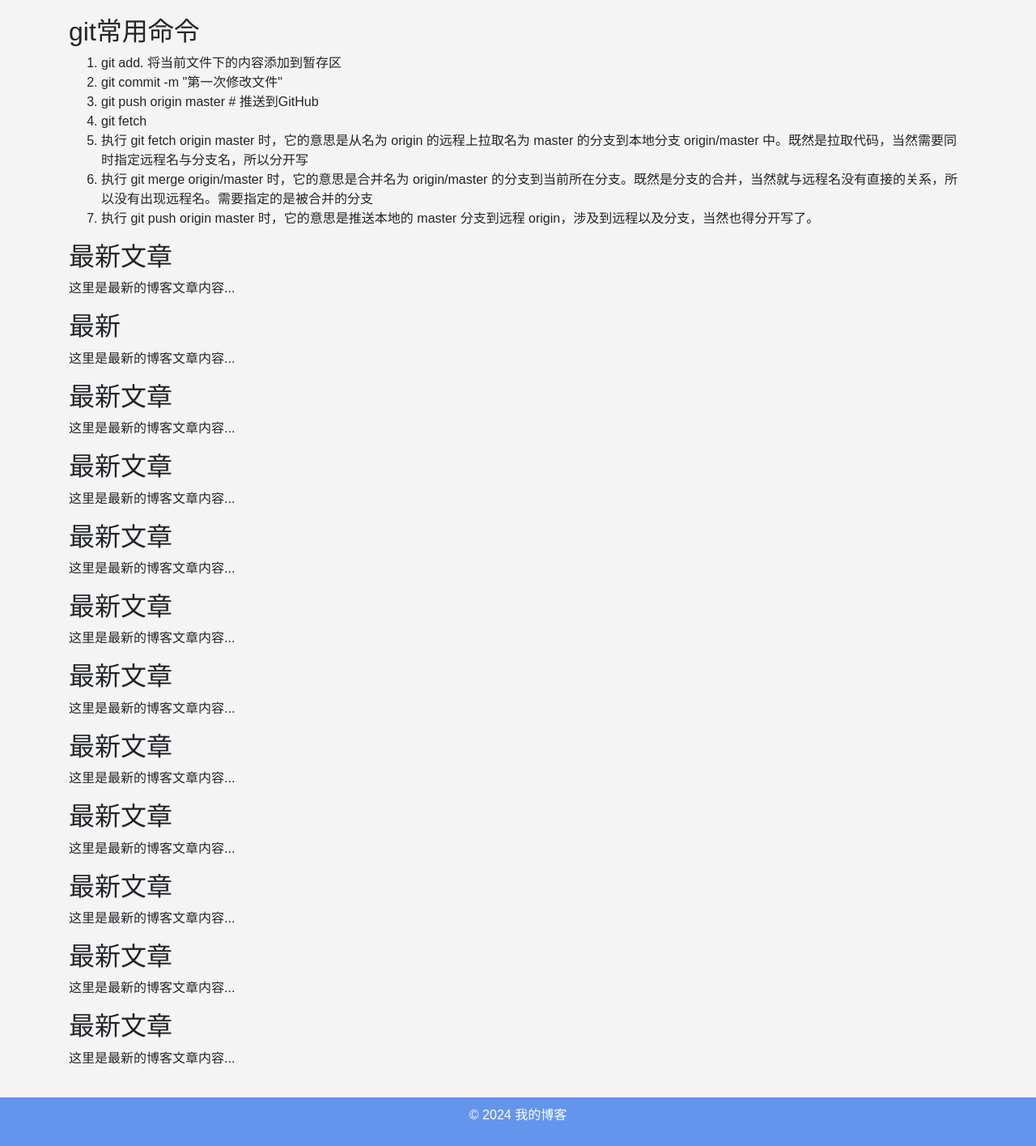
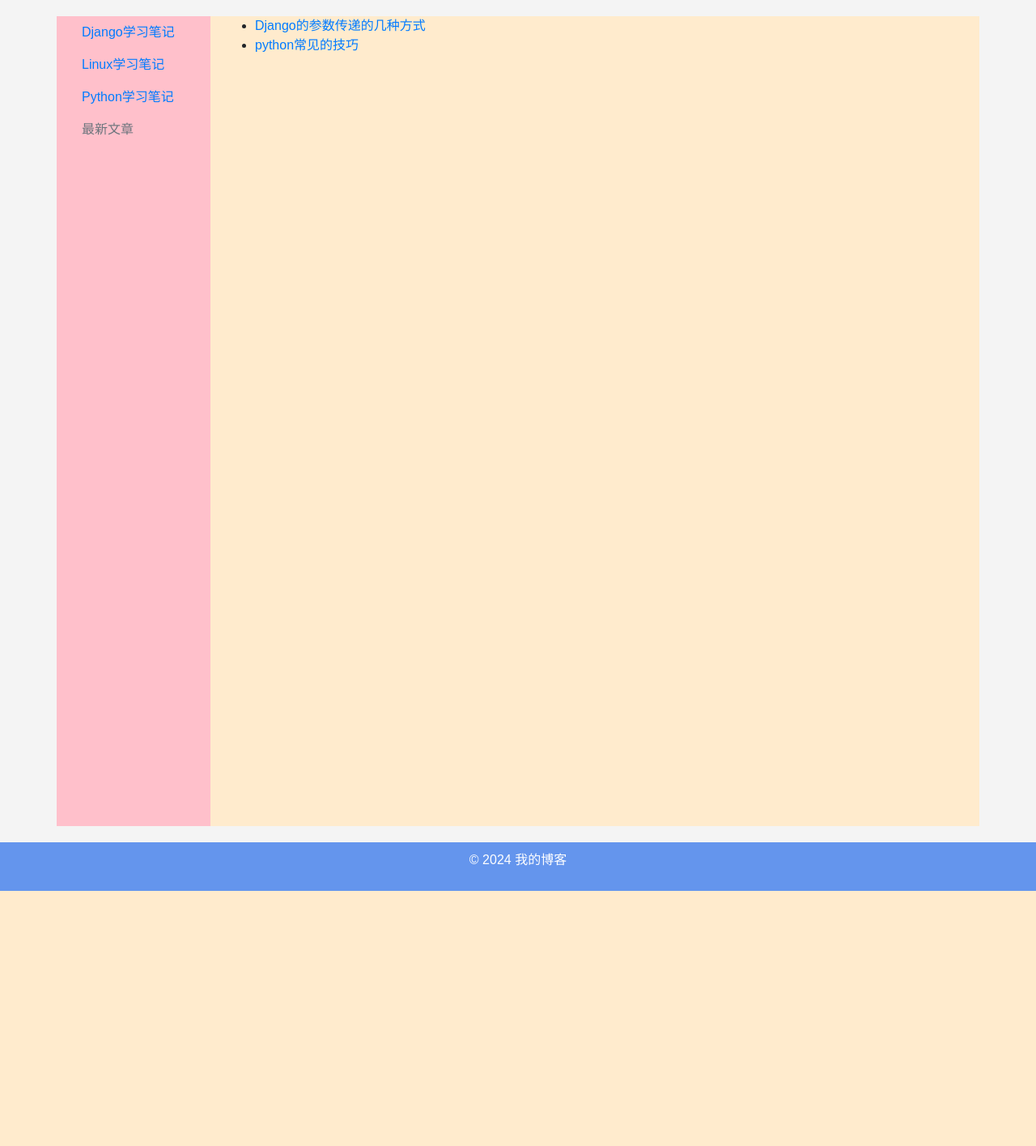
Before and after one commit to xiejunliang2021/Dj_Blog, a Django app: page /blog/index/ in a window 1280 px wide. Shown: the part 118-1533 px from the top of the page at 81% size. After the commit the page ends 1218 px from the top, so only its background shows below. Run offline with Django 4.2, Linux system fonts and the light colour scheme; some libraries are stand-ins or nearby versions.

Commit message:
修改了index的页面

```diff
--- a/Blog/urls.py
+++ b/Blog/urls.py
@@ -3,5 +3,7 @@ from Blog.views import *
 
 
 urlpatterns = [
-    path('index/', index, name='index')
+    path('index/', index, name='index'),
+    path('return_arg/', django_return_arg, name='django_return_arg'),
+    path('django/', django_link, name='django')
 ]
--- a/Blog/views.py
+++ b/Blog/views.py
@@ -4,3 +4,13 @@ from django.shortcuts import render
 def index(request):
 
     return render(request, 'index.html')
+
+
+def django_link(request):
+
+    return render(request, 'django_link.html')
+
+
+def django_return_arg(request):
+
+    return render(request, 'django_return_arg.html')
--- /dev/null
+++ b/templates/django_link.html
@@ -0,0 +1,5 @@
+{% extends 'index.html' %}
+
+{% block body_stock %}
+    <a href="{% url 'blog:django_return_arg' %}">Django参数传递的几种方式</a>
+{% endblock %}
--- /dev/null
+++ b/templates/django_return_arg.html
@@ -0,0 +1,6 @@
+{% extends 'index.html' %}
+
+
+{% block body_stock %}
+    <h3>django的参数传递</h3>
+{% endblock %}
--- a/templates/index.html
+++ b/templates/index.html
@@ -67,36 +67,55 @@
         </div>
     </nav>
     <section>
+          <div class="container" style="background-color:pink; height: 1000px">
+      <div class="row">
+        <div class="col-sm-2">
+          <ul class="nav flex-column">
+      <li class="nav-item">
+        <a class="nav-link active" href="{% url 'blog:django' %}">Django学习笔记</a>
+      </li>
+      <li class="nav-item">
+        <a class="nav-link" href="{% url 'pystock:code' %}">Linux学习笔记</a>
+      </li>
+      <li class="nav-item">
+        <a class="nav-link" href="{% url 'pystock:all_yield' %}">Python学习笔记</a>
+      </li>
+      <li class="nav-item">
+        <a class="nav-link disabled">最新文章</a>
+      </li>
+    </ul>
+        </div>
+        <div class="col-sm-10" style="height: 1000px; background-color: blanchedalmond;">
+            {% block body_stock %}
+                <ul>
+                    <li><a href="{% url 'blog:django_return_arg' %}">Django的参数传递的几种方式</a></li>
+                    <li><a href="#">python常见的技巧</a></li>
+                </ul>
+
+
+            {% endblock %}
+        </div>
+
+      </div>
+</div>
         {% block body %}
 
 
-        <div class="container">
-            <h2>git常用命令</h2>
-            <div>
-                <ol>
-                    <li>git add. 将当前文件下的内容添加到暂存区</li>
-                    <li>git commit -m "第一次修改文件"</li>
-                    <li>git push origin master  # 推送到GitHub</li>
-                    <li>git fetch</li>
-                    <li>执行 git fetch origin master 时，它的意思是从名为 origin 的远程上拉取名为 master 的分支到本地分支 origin/master 中。既然是拉取代码，当然需要同时指定远程名与分支名，所以分开写</li>
-                    <li>执行 git merge origin/master 时，它的意思是合并名为 origin/master 的分支到当前所在分支。既然是分支的合并，当然就与远程名没有直接的关系，所以没有出现远程名。需要指定的是被合并的分支</li>
-                    <li>执行 git push origin master 时，它的意思是推送本地的 master 分支到远程 origin，涉及到远程以及分支，当然也得分开写了。</li>
-                </ol>
-            </div>
-            <h2>最新文章</h2>
-            <p>这里是最新的博客文章内容...</p><h2>最新</h2>
-            <p>这里是最新的博客文章内容...</p><h2>最新文章</h2>
-            <p>这里是最新的博客文章内容...</p><h2>最新文章</h2>
-            <p>这里是最新的博客文章内容...</p><h2>最新文章</h2>
-            <p>这里是最新的博客文章内容...</p><h2>最新文章</h2>
-            <p>这里是最新的博客文章内容...</p><h2>最新文章</h2>
-            <p>这里是最新的博客文章内容...</p><h2>最新文章</h2>
-            <p>这里是最新的博客文章内容...</p><h2>最新文章</h2>
-            <p>这里是最新的博客文章内容...</p><h2>最新文章</h2>
-            <p>这里是最新的博客文章内容...</p><h2>最新文章</h2>
-            <p>这里是最新的博客文章内容...</p><h2>最新文章</h2>
-            <p>这里是最新的博客文章内容...</p>
-            </div>
+{#        <div class="container">#}
+{#            <h2>git常用命令</h2>#}
+{#            <div>#}
+{#                <ol>#}
+{#                    <li>git add. 将当前文件下的内容添加到暂存区</li>#}
+{#                    <li>git commit -m "第一次修改文件"</li>#}
+{#                    <li>git push origin master  # 推送到GitHub</li>#}
+{#                    <li>git fetch</li>#}
+{#                    <li>执行 git fetch origin master 时，它的意思是从名为 origin 的远程上拉取名为 master 的分支到本地分支 origin/master 中。既然是拉取代码，当然需要同时指定远程名与分支名，所以分开写</li>#}
+{#                    <li>执行 git merge origin/master 时，它的意思是合并名为 origin/master 的分支到当前所在分支。既然是分支的合并，当然就与远程名没有直接的关系，所以没有出现远程名。需要指定的是被合并的分支</li>#}
+{#                    <li>执行 git push origin master 时，它的意思是推送本地的 master 分支到远程 origin，涉及到远程以及分支，当然也得分开写了。</li>#}
+{#                </ol>#}
+{#            </div>#}
+{#            #}
+{#            </div>#}
 
         {% endblock %}
 
```
